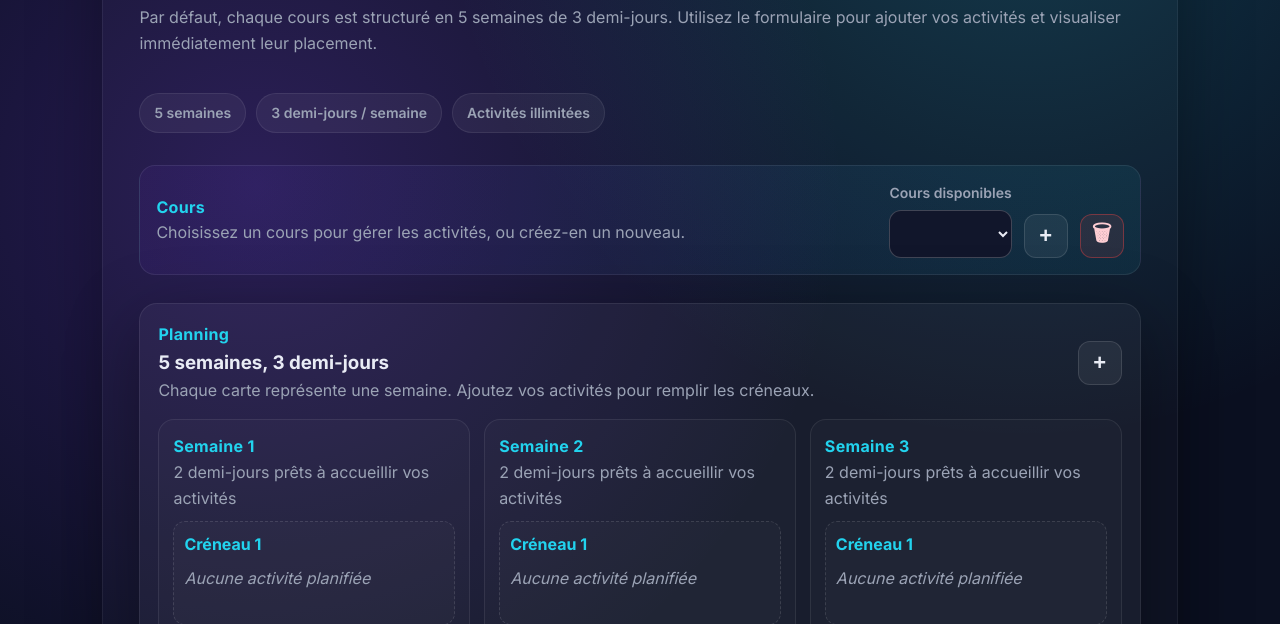
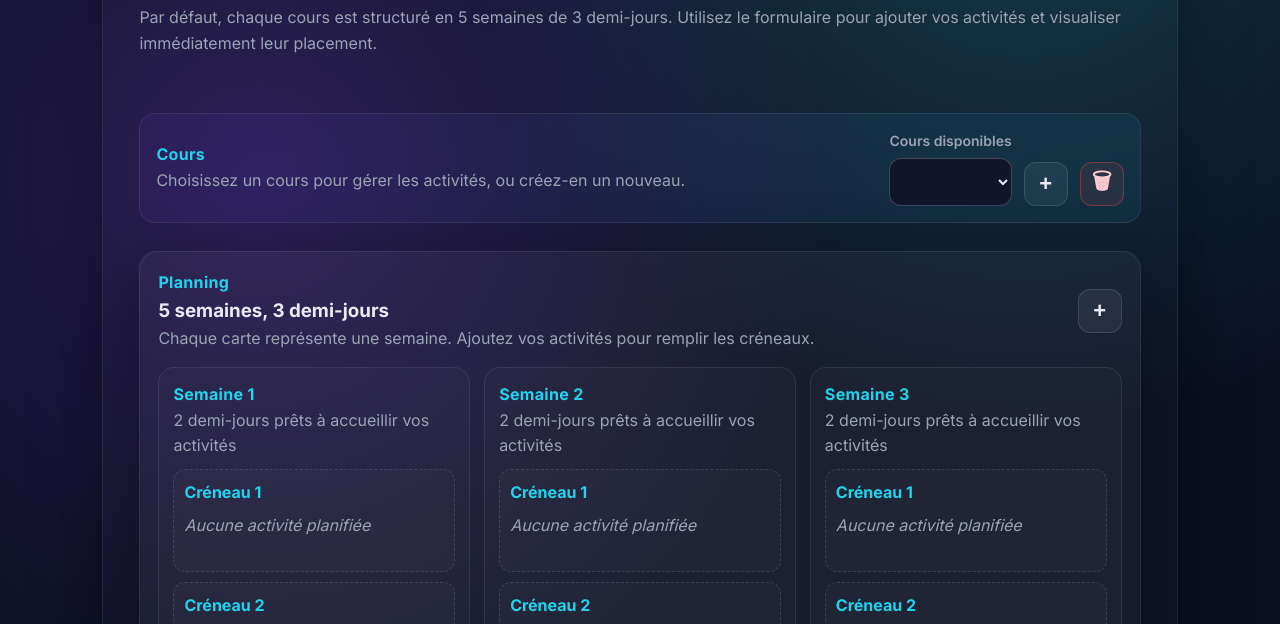
Before and after one commit to hurtlinb/coursio, a website: page APP/public/index.html in a window 1280 px wide. Shown: the part 146-770 px from the top of the page. Drawn offline with Linux system fonts and the light colour scheme; no server answers.

Commit message:
Remove planning pill badges

```diff
--- a/APP/public/index.html
+++ b/APP/public/index.html
@@ -13,11 +13,6 @@
       <div class="planner__intro">
         <div class="section__title">Planifiez vos activités</div>
         <p class="section__subtitle">Par défaut, chaque cours est structuré en 5 semaines de 3 demi-jours. Utilisez le formulaire pour ajouter vos activités et visualiser immédiatement leur placement.</p>
-        <div class="pill-list">
-          <span class="pill">5 semaines</span>
-          <span class="pill">3 demi-jours / semaine</span>
-          <span class="pill">Activités illimitées</span>
-        </div>
       </div>
 
       <div class="course-toolbar" aria-label="Sélection des cours">
--- a/APP/public/style.css
+++ b/APP/public/style.css
@@ -285,22 +285,6 @@ h1 {
   align-items: flex-end;
   gap: 12px;
   flex-wrap: wrap;
-}
-
-.pill-list {
-  display: flex;
-  flex-wrap: wrap;
-  gap: 10px;
-}
-
-.pill {
-  padding: 8px 14px;
-  border-radius: 999px;
-  border: 1px solid rgba(255, 255, 255, 0.08);
-  background: rgba(255, 255, 255, 0.05);
-  color: var(--muted);
-  font-weight: 600;
-  font-size: 14px;
 }
 
 .connection-status {
```
